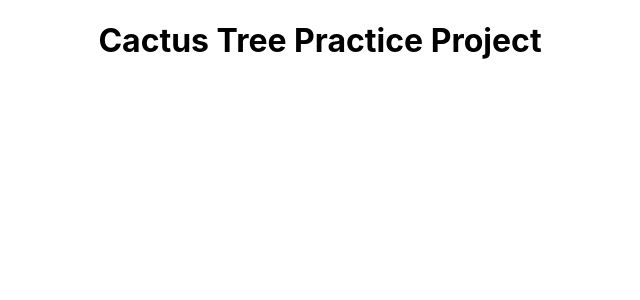
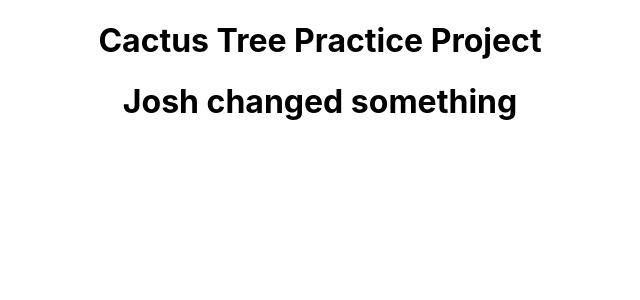
Before and after one commit to jssckbl/cactus-tree, a JavaScript app: page / in a window 1280 px wide. Shown: the top 300 px of the page, without its empty margins (320-960 px from the left). Built offline with nearby package versions, Linux system fonts and the light colour scheme; the HTML template or start-up script is replaced by a standard one.

Commit message:
Josh changed something

```diff
--- a/src/App.js
+++ b/src/App.js
@@ -4,6 +4,7 @@ function App() {
   return (
     <div className="App">
       <h1>Cactus Tree Practice Project</h1>
+        <h1>Josh changed something</h1>
     </div>
   );
 }
```
